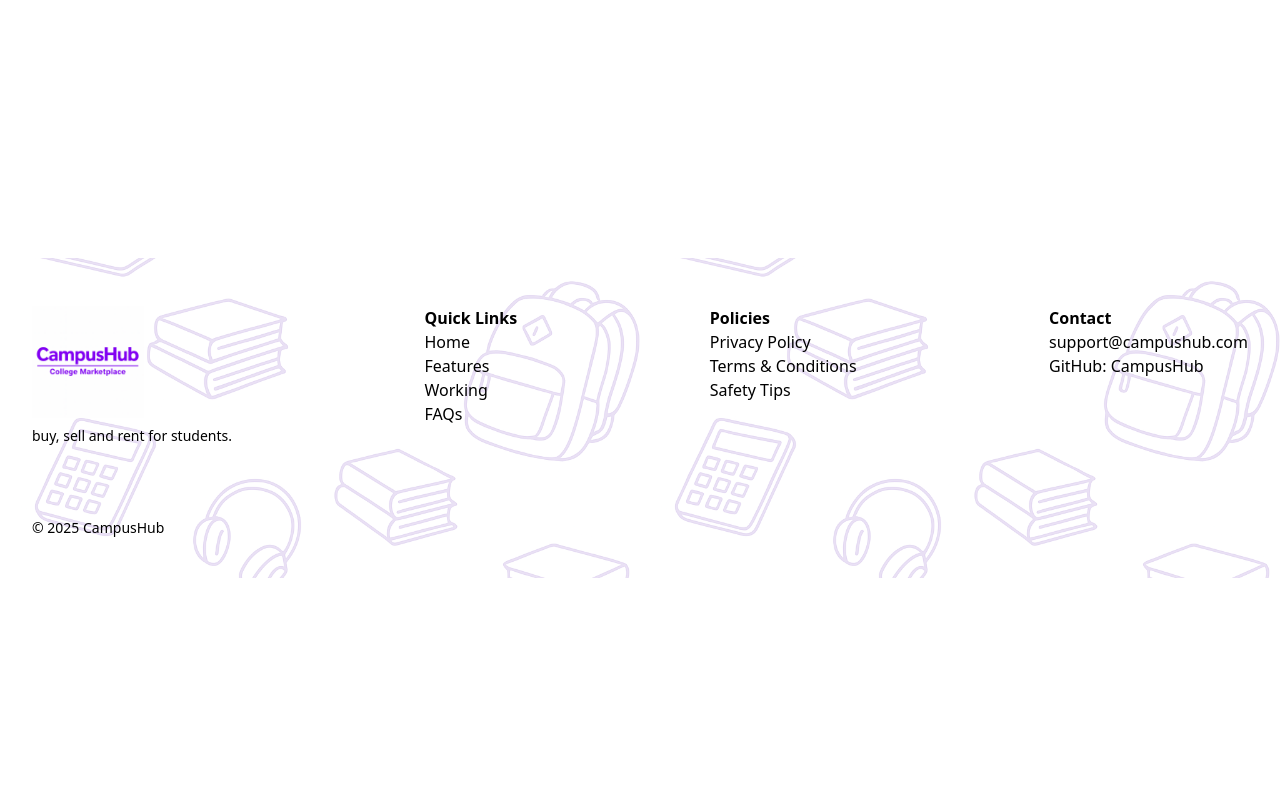
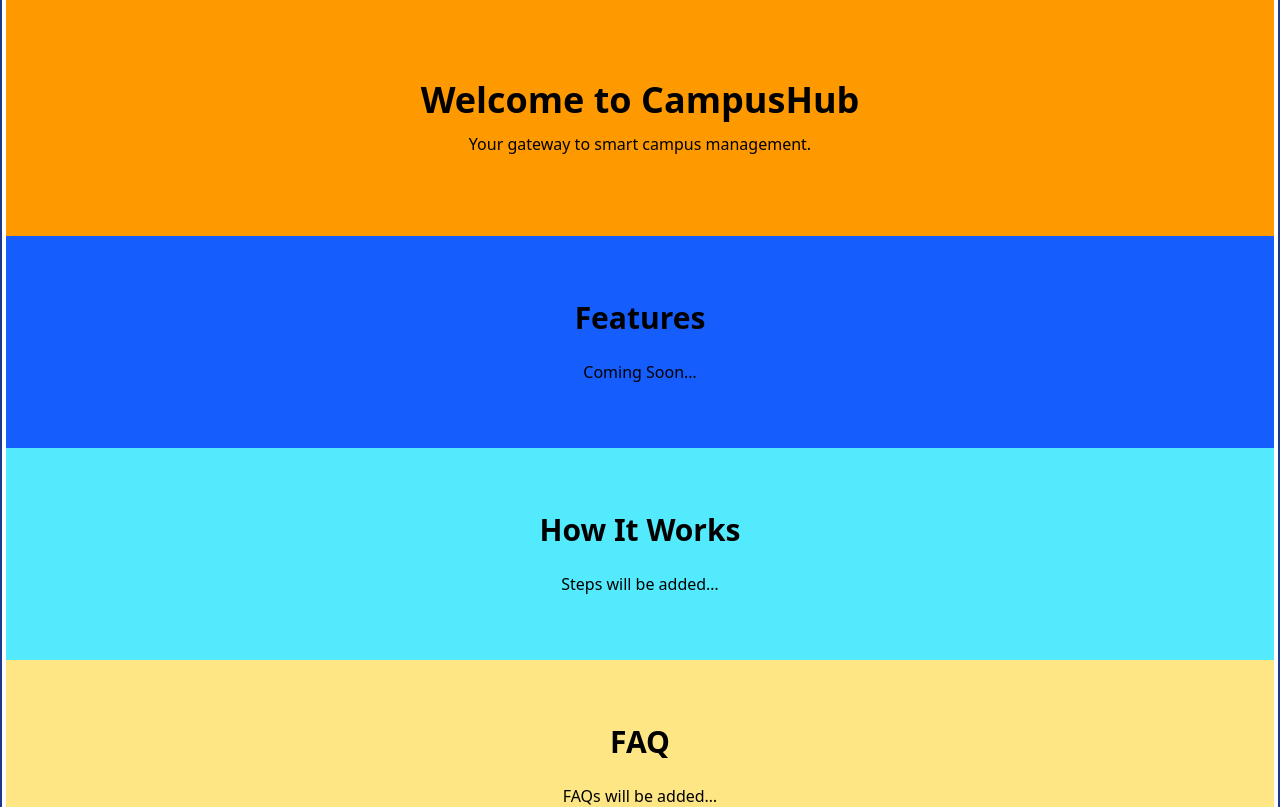
Before and after one commit to PuneetJadoun/CampusHub, a React app in the folder frontend/: page / in a window 1280 px wide. Shown: the part 240-1047 px from the top of the page. Before the commit the page ends 822 px from the top, so only its background shows below. Built offline with nearby package versions, Linux system fonts and the light colour scheme; the HTML template or start-up script is replaced by a standard one.

Commit message:
MainLayout added for Navbar and Footer  and basic structure added

```diff
--- /dev/null
+++ b/frontend/src/components/FAQ.jsx
@@ -0,0 +1,11 @@
+function FAQ() {
+  return (
+    <div className="py-16 px-4 bg-amber-200">
+      <h2 className="text-3xl font-semibold mb-6 text-center">FAQ</h2>
+
+      <div className="text-center">FAQs will be added…</div>
+    </div>
+  );
+}
+
+export default  FAQ;
--- /dev/null
+++ b/frontend/src/components/Features.jsx
@@ -0,0 +1,12 @@
+function Features() {
+  return (
+    <div className="py-16 px-4 bg-blue-600">
+      <h2 className="text-3xl font-semibold mb-6 text-center">Features</h2>
+
+      {/* Add items later */}
+      <div className="text-center">Coming Soon…</div>
+    </div>
+  );
+}
+
+export default Features;
--- a/frontend/src/components/Footer/Footer.jsx
+++ b/frontend/src/components/Footer/Footer.jsx
@@ -4,7 +4,7 @@ import FooterBg from "../../assets/images/Footer.png";
 function Footer() {
   return (
     <div
-      className="mt-70 mb-1 min-h-[300px] bg-center bg-no-repeat bg-contain bg-white/70 bg-blend-overlay py-10"
+      className="border-2 mt-10 mb-2 min-h-[300px] bg-center bg-no-repeat bg-contain bg-white/70 bg-blend-overlay py-10"
       style={{
       backgroundImage: `url(${FooterBg})`,
       backgroundSize: "50%",
--- a/frontend/src/components/Header/Navbar.jsx
+++ b/frontend/src/components/Header/Navbar.jsx
@@ -15,7 +15,7 @@ function Navbar() {
     */}
 
   return (
-    <nav className="flex items-center justify-between px-6 py-4 border border-gray-300 mt-6 ml-16 mr-16">
+    <nav className="flex items-center justify-between px-6 py-4 mb-4 border border-gray-300 mt-6 ml-16 mr-16">
 
       {/* Logo */}
       <div className="flex items-center">
--- /dev/null
+++ b/frontend/src/components/HeroSection.jsx
@@ -0,0 +1,10 @@
+function HeroSection() {
+  return (
+    <div className="bg-amber-500 py-20 text-center">
+      <h1 className="text-4xl font-bold">Welcome to CampusHub</h1>
+      <p className="mt-3">Your gateway to smart campus management.</p>
+    </div>
+  );
+}
+
+export default HeroSection;
--- /dev/null
+++ b/frontend/src/components/HowItWorks.jsx
@@ -0,0 +1,11 @@
+function HowItWorks() {
+  return (
+    <div className="py-16 px-4 bg-cyan-300">
+      <h2 className="text-3xl font-semibold mb-6 text-center">How It Works</h2>
+
+      <div className="text-center">Steps will be added…</div>
+    </div>
+  );
+}
+
+export default HowItWorks;
--- /dev/null
+++ b/frontend/src/layouts/MainLayouts.jsx
@@ -0,0 +1,19 @@
+import Navbar from "../components/Header/Navbar";
+import Footer from "../components/Footer/Footer";
+
+
+function MainLayout({children}){
+    return (
+    <>
+        <Navbar />
+
+        <div className="border-2 border-blue-900 px-1 py-1">
+            {children}
+        </div>
+
+        <Footer />
+    </>
+    );
+}
+
+export default MainLayout;
--- a/frontend/src/pages/Welcome.jsx
+++ b/frontend/src/pages/Welcome.jsx
@@ -1,13 +1,36 @@
-import Navbar from "../components/Header/Navbar";
-import Footer from "../components/Footer/Footer";
+{/*import Navbar from "../components/Header/Navbar";
+import Footer from "../components/Footer/Footer";*/}
+
+import MainLayout from "../layouts/MainLayouts";
+import HeroSection from "../components/HeroSection";
+import HowItWorks from "../components/HowItWorks";
+import Features from "../components/Features";
+import FAQ from "../components/FAQ";
+
 
 function Welcome() {
   return (
     <div>
-
+    {/*
       <Navbar />
 
       <Footer />
+    */}
+
+     <MainLayout >
+
+      {/*<h1 className="text-3xl font-bold">Welcome to CampusHub</h1>  {/* Example content */}
+      {/*<p>This is the welcome page content.</p>*/}
+
+      <HeroSection />
+
+      <Features />
+
+      <HowItWorks />
+
+      <FAQ />
+
+    </MainLayout>
 
     </div>
   );
```
